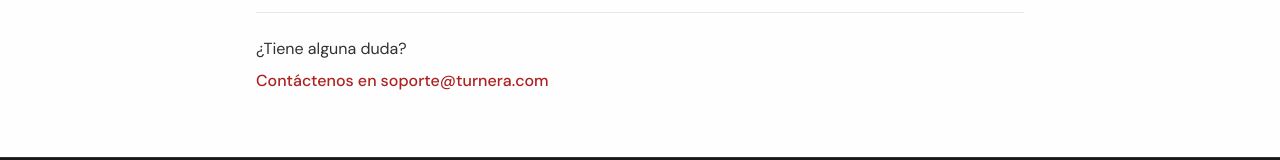
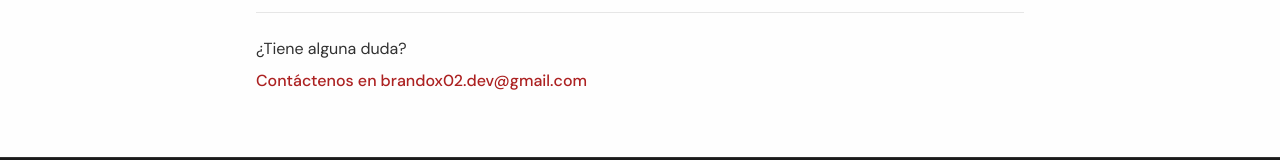
Before and after one commit to brandox02/turnera.comingsoon, a Next.js app: page /privacidad in a window 1280 px wide. Shown: the part 1226-1386 px from the top of the page. Built offline with nearby package versions, Linux system fonts and the light colour scheme; no server answers.

Commit message:
Update contact email in PrivacidadPage to reflect new support address.

```diff
--- a/app/privacidad/page.tsx
+++ b/app/privacidad/page.tsx
@@ -116,10 +116,10 @@ export default function PrivacidadPage() {
           <section className="pt-6 border-t border-text/10">
             <p className="font-body text-text/90 mb-2">¿Tiene alguna duda?</p>
             <a
-              href="mailto:soporte@turnera.com"
+              href="mailto:brandox02.dev@gmail.com"
               className="font-body text-primary font-medium hover:underline"
             >
-              Contáctenos en soporte@turnera.com
+              Contáctenos en brandox02.dev@gmail.com
             </a>
           </section>
         </div>
```
